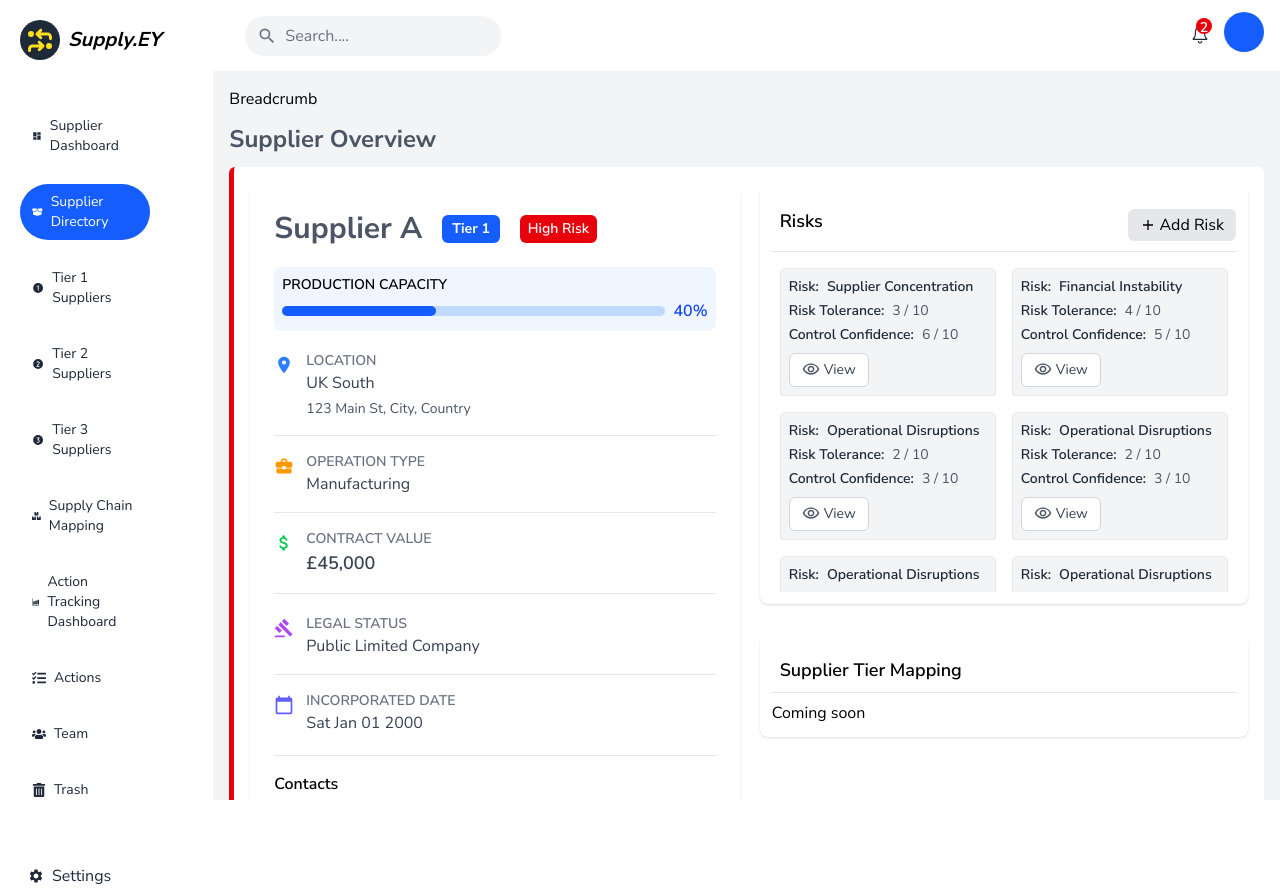
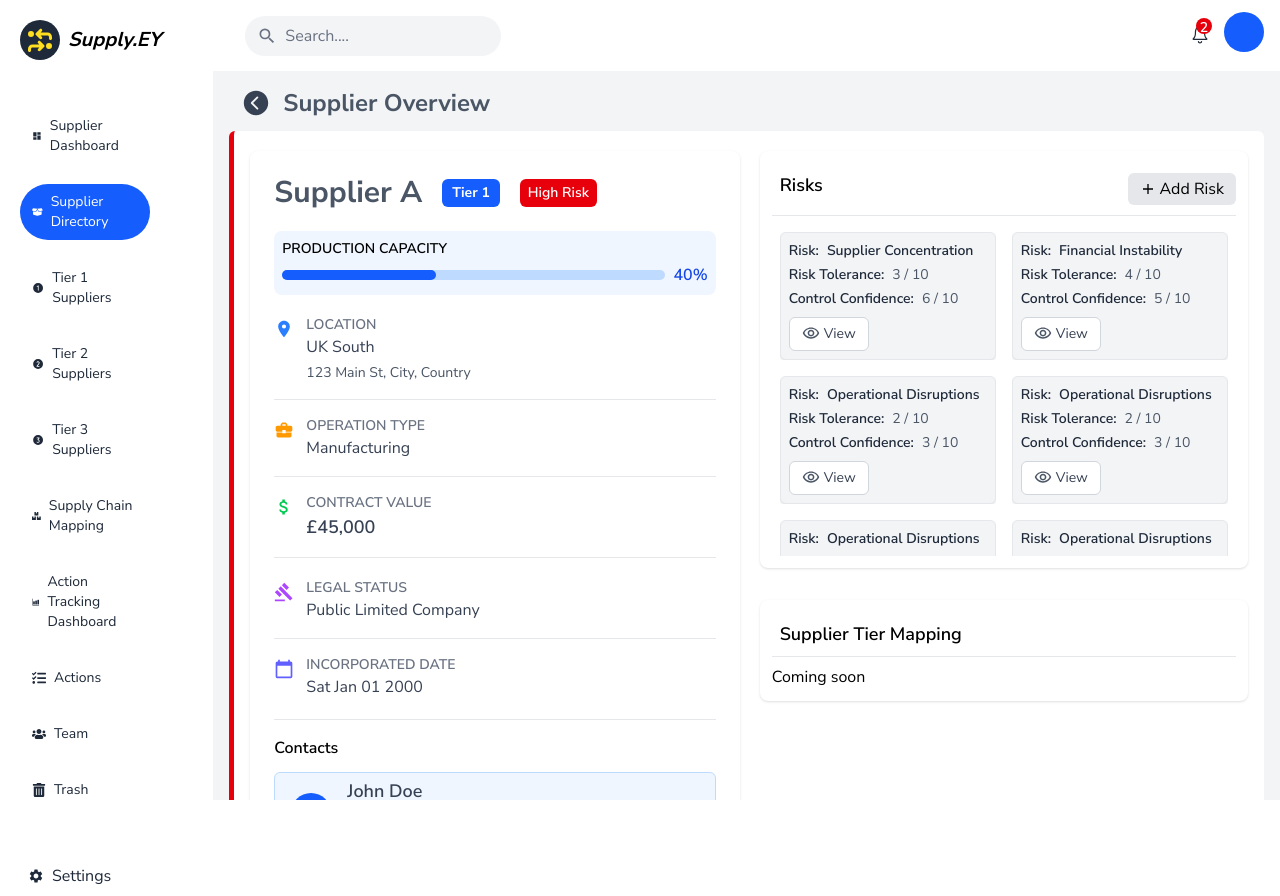
Before and after one commit to zunairah-khan/supplier-intelligence-tool, a React (Vite) app in the folder client/: page /suppliers/1 in a window 1280 px wide. Built offline with nearby package versions, Linux system fonts and the light colour scheme.

Commit message:
added back buttons in supplier and task details pages and removed breadcrumb component

```diff
--- a/client/src/components/Breadcrumb.jsx
+++ /dev/null
@@ -1,9 +0,0 @@
-import React from 'react'
-
-const Breadcrumb = () => {
-  return (
-    <div>Breadcrumb</div>
-  )
-}
-
-export default Breadcrumb
--- a/client/src/pages/SupplierDetails.jsx
+++ b/client/src/pages/SupplierDetails.jsx
@@ -4,6 +4,7 @@ import { useParams } from "react-router-dom";
 import { suppliers } from "../assets/data";
 import { getInitials } from "../utils";
 import { IoMdAdd } from "react-icons/io";
+import { useNavigate } from "react-router-dom";
 import {
   MdBusinessCenter,
   MdLocationOn,
@@ -12,9 +13,11 @@ import {
   MdGavel
 } from "react-icons/md";
 import { FaPhone, FaEnvelope } from "react-icons/fa";
-import Breadcrumb from "../components/Breadcrumb";
+
+
 import SupplierRiskCard from "../components/supplier/SupplierRiskCard";
 import Button from "../components/Button";
+import { IoChevronBackCircle  } from "react-icons/io5";
 
 const RISK_BORDER_STYLES = {
   High: "border-red-600",
@@ -32,6 +35,7 @@ const SupplierDetails = () => {
   const { id } = useParams();
   const supplier = suppliers[0]; // Using first supplier as default
   const [open, setOpen] = useState(false);
+  const navigate = useNavigate();
 
   if (!supplier) {
     return <div className="text-red-600">Error: Supplier not found</div>;
@@ -40,8 +44,20 @@ const SupplierDetails = () => {
   return (
 
     <div className="w-full flex flex-col gap-3 mb-4 overflow-y-hidden">
-      <Breadcrumb/>
-      <h1 className="text-2xl text-gray-600 font-bold">Supplier Overview</h1>
+      <div className="flex items-center  ">
+        <Button
+            onClick={()=> navigate(-1)}
+            label=""
+            icon={<IoChevronBackCircle className="text-3xl text-gray-700 hover:text-gray-600" />}
+            className="flex  rounded-full items-center  text-white  "
+          />
+
+        <span>
+          <h1 className="text-2xl text-gray-600 font-bold">Supplier Overview</h1>
+        </span>
+      </div>
+
+
 
       <div
       className={clsx(
--- a/client/src/pages/TaskDetails.jsx
+++ b/client/src/pages/TaskDetails.jsx
@@ -18,6 +18,8 @@ import { toast } from "sonner"; //for toast notifications from sonner library
 import { tasks } from "../assets/data";
 import { PRIORITYSTYLES, TASK_TYPE, getInitials } from "../utils";
 import Tabs from "../components/Tabs";
+import { IoChevronBackCircle  } from "react-icons/io5";
+import { useNavigate } from "react-router-dom";
 import Button
  from "../components/Button";
 const ICONS = {
@@ -25,7 +27,7 @@ const ICONS = {
   medium: <MdKeyboardArrowUp />,
   low: <MdKeyboardArrowDown />,
 };
-import Breadcrumb from "../components/Breadcrumb";
+
 
 const bgColor = {
   high: "bg-red-200",
@@ -84,11 +86,21 @@ const TaskDetails = () => {
   const { id } = useParams();
   const [selected, setSelected] = useState(0); //which tab is selected
   const task = tasks[3];
+  const navigate = useNavigate();
 
   return (
     <div className="w-full flex flex-col gap-3 mb-4 overflow-y-hidden">
-      <Breadcrumb/>
-      <h1 className="text-2xl text-gray-600 font-bold">{task?.title}</h1>
+      <div className="flex items-center  ">
+        <Button
+            onClick={()=> navigate(-1)}
+            label=""
+            icon={<IoChevronBackCircle className="text-3xl text-gray-700 hover:text-gray-600" />}
+            className="flex  rounded-full items-center  text-white  "
+          />
+        <span>
+          <h1 className="text-2xl text-gray-600 font-bold">{task?.title}</h1>
+        </span>
+      </div>
       <Tabs tabs={TABS} setSelected={setSelected}>
         {selected === 0 ? (
           <>
```
